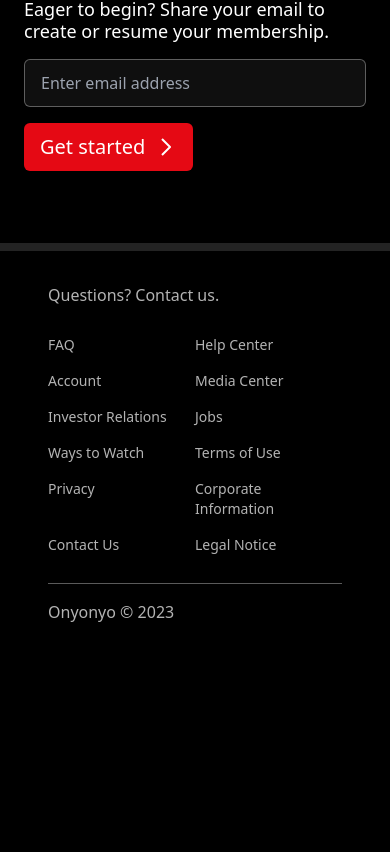
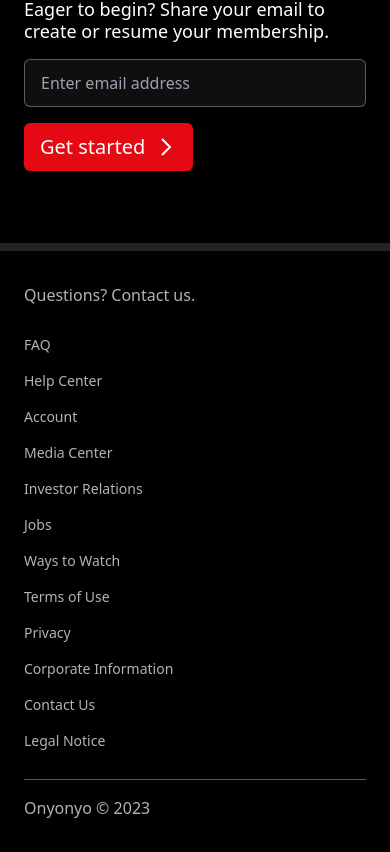
Before and after one commit to ikembakwem/myflix, a Next.js app: page / in a window 390 px wide. Shown: the part 5766-6618 px from the top of the page. Before the commit the page ends 6422 px from the top, so only its background shows below. Built offline with nearby package versions, Linux system fonts and the light colour scheme.

Commit message:
Fix: breakpoint bug fixed

```diff
--- a/components/footer.tsx
+++ b/components/footer.tsx
@@ -17,7 +17,7 @@ const linkData = [
 
 const Footer = () => {
   return (
-    <footer className="px-6 py-8 text-white/70 bg-black">
+    <footer className="py-8 text-white/70 bg-black">
       <div className="w-full h-auto max-w-container md:max-w-containerMedium lg:max-w-navContainer mx-auto">
         <div className="inline-flex flex-wrap w-full ">
           <div className="shrink-0 basis-full">
@@ -30,7 +30,7 @@ const Footer = () => {
                   {linkData.map((link) => (
                     <li
                       key={link.label}
-                      className="shrink-0 basis-6/12 md:basis-4/12 xl:basis-3/12 inline-flex mt-4"
+                      className="shrink-0 basis-full tablet:basis-1/2 md:basis-1/3 lg:basis-3/12 inline-flex mt-4"
                     >
                       <Link href={link.href} className="hover:underline">
                         {link.label}
--- a/tailwind.config.js
+++ b/tailwind.config.js
@@ -16,7 +16,7 @@ module.exports = {
       },
       screens: {
         lg: "960px",
-        tablet: "40rem",
+        tablet: "640px",
       },
       maxWidth: {
         navContainer: "calc(83.33333333333334% - 6rem)",
```
